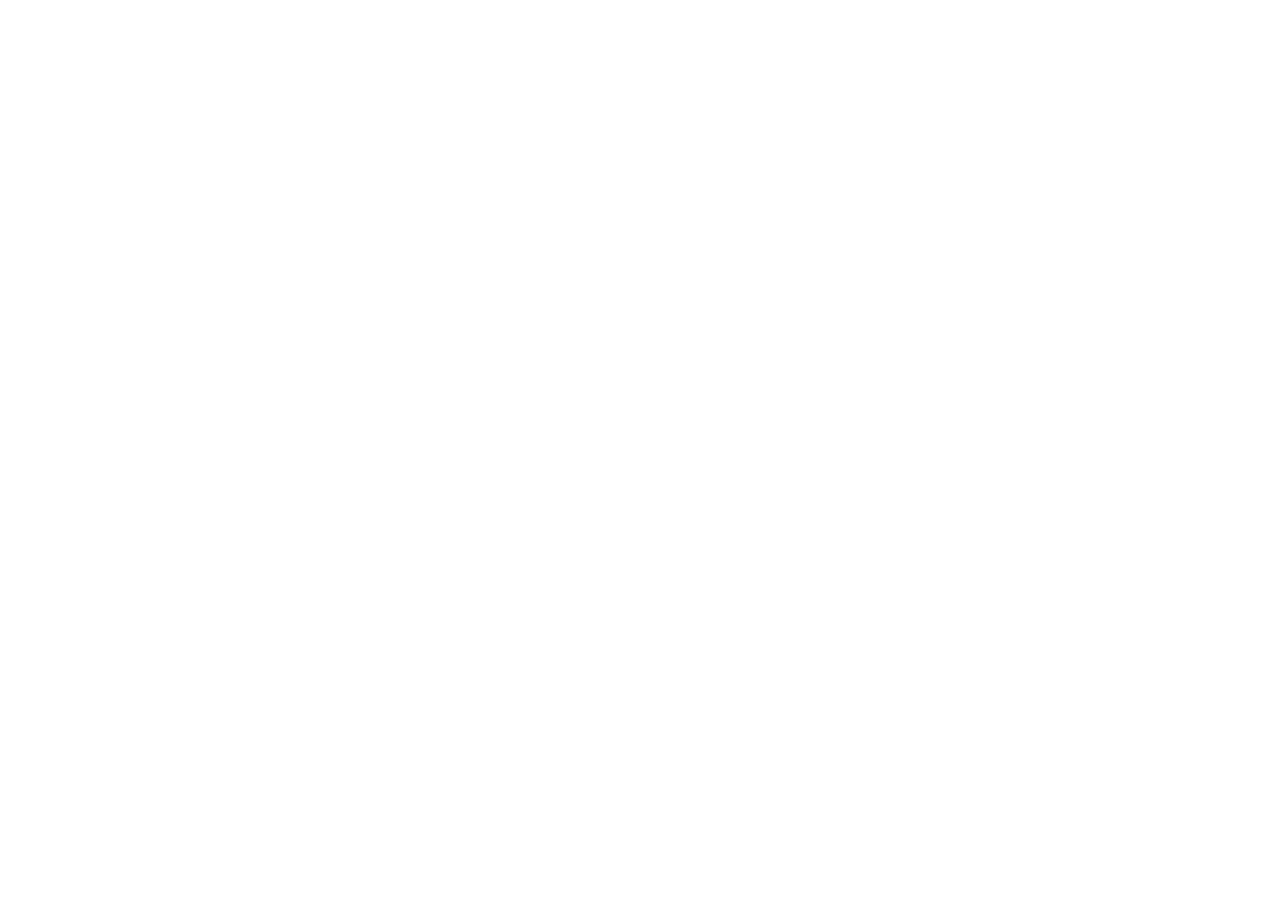
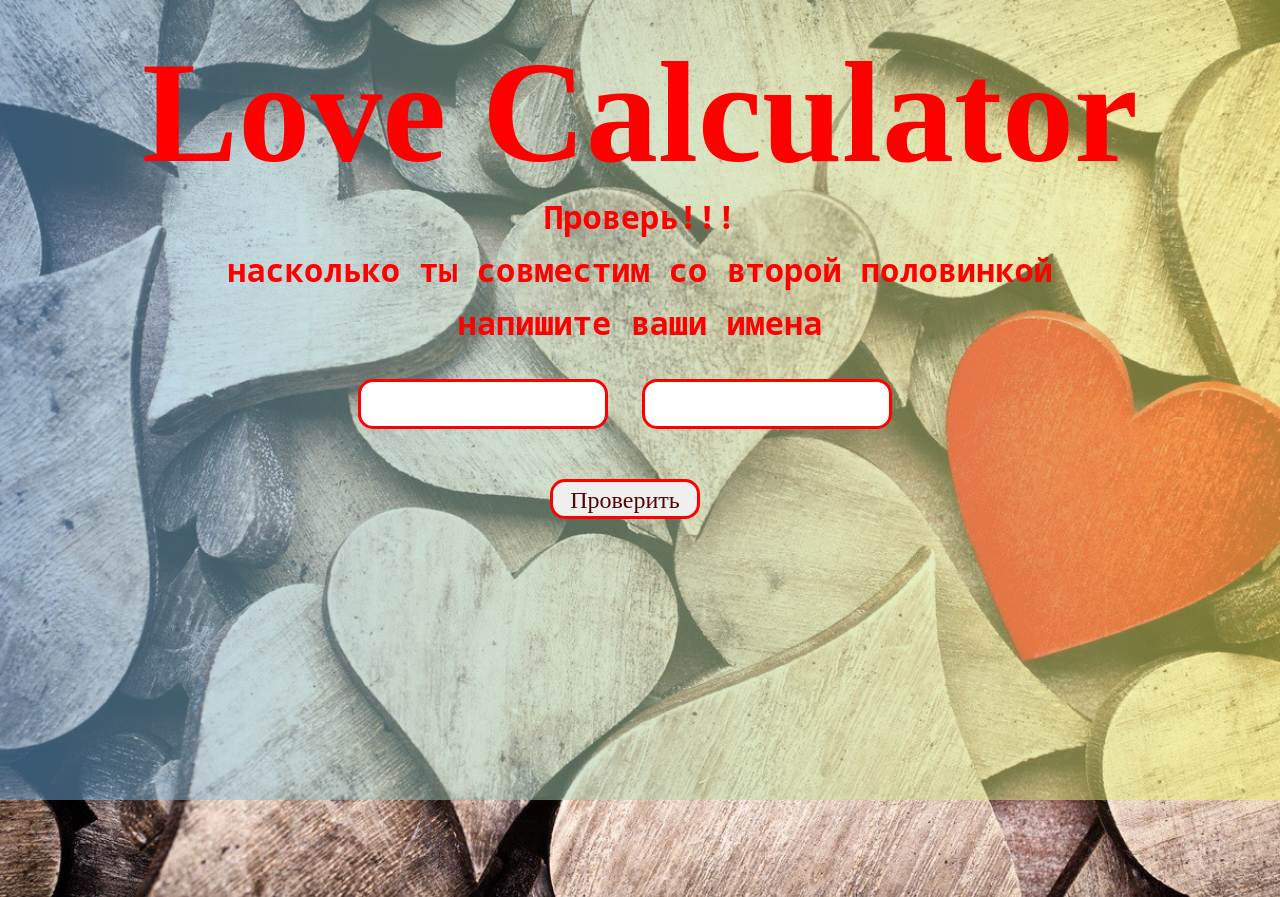
Before and after one commit to alimbaeva/LoveCalculate, a plain HTML site: page index.html in a window 1280 px wide. Before the commit the page ends 800 px from the top, so only its background shows below. Drawn offline with Linux system fonts and the light colour scheme; a web font is replaced by a local one.

Commit message:
add cod, style, script

```diff
--- a/index.html
+++ b/index.html
@@ -6,10 +6,45 @@
     <meta http-equiv="X-UA-Compatible" content="IE=edge">
     <meta name="viewport" content="width=device-width, initial-scale=1.0">
     <title>LoveCalculate</title>
+    <link rel="preconnect" href="https://fonts.googleapis.com">
+    <link rel="preconnect" href="https://fonts.gstatic.com" crossorigin>
+    <link href="https://fonts.googleapis.com/css2?family=Ephesis&family=Noto+Sans+Mono:wght@300;400&display=swap"
+        rel="stylesheet">
+    <link rel="stylesheet" href="css/style.min.css">
 </head>
 
 <body>
+    <main>
 
+        <div class="container">
+            <div class="main">
+                <h1>Love Calculator</h1>
+                <p>
+                    Проверь!!!
+                </p>
+                <p>насколько ты совместим со второй половинкой</p>
+                <p>напишите ваши имена</p>
+                <input type="text" name="first_name">
+                <input type="text" name="last_name"><br>
+                <button onclick="myFunction()">Проверить</button>
+                <h2 class="this"></h2>
+                <div class="gradient"></div>
+            </div>
+        </div>
+    </main>
+    <script>
+        var lovScore = Math.random() * 100;
+        lovScore = Math.floor(lovScore) + 1;
+        function myFunction() {
+            if (lovScore > 70) {
+                document.querySelector(".this").innerHTML = `${lovScore} % <br>
+                горячая любовь`;
+            } else {
+                document.querySelector(".this").innerHTML = lovScore + "%";
+            }
+        }
+
+    </script>
 </body>
 
 </html>
--- /dev/null
+++ b/scss/style.scss
@@ -0,0 +1,86 @@
+* {
+    box-sizing: border-box;
+    padding: 0;
+    margin: 0;
+}
+// font-family: 'Ephesis', cursive;
+// font-family: 'Noto Sans Mono', monospace;
+
+body{
+    background: no-repeat;
+    background-size:cover ;
+    background-image: url(/img/1614854466_5-p-foni-lyubov-6.jpg);
+    height: 897px;
+}
+
+.gradient{
+	content: "";
+	display: block;
+	width: 100%;
+	height: 100%;
+	position: absolute;
+	top: 0;
+	left: 0;
+	background: transparent;
+	background-image: linear-gradient(to left, #f2f567, #6eb0e9);
+	opacity: 0.5;
+    z-index: -1;
+}
+
+.container {
+    width: 1140px;
+    margin: 0 auto;
+
+}
+
+.main{
+    text-align: center;
+    padding: 30px;
+}
+
+h1{
+    font-family: 'Ephesis';
+    font-size: 9em;
+    color: red;
+}
+
+h2{
+    font-family: 'Ephesis';
+    font-size: 5em;
+    color: red;
+}
+p{
+    font-family: 'Noto Sans Mono';
+    color: red;
+    font-size: 2em;
+    font-weight: 700;
+    padding-bottom: 10px;
+}
+
+input{
+    width: 250px;
+    height: 50px;
+    font-family: 'Ephesis';
+    font-size: 2.5em;
+    color: rgb(83, 5, 5);
+    padding: 5px;
+    margin: 25px 30px 25px 0;
+    border: 3px solid red;
+    border-radius: 15px;
+
+}
+
+button{
+    width: 150px;
+    height: 40px;
+    font-family: 'Ephesis';
+    font-size: 1.5em;
+    color: rgb(83, 5, 5);
+    padding: 5px;
+    margin: 25px 30px 25px 0;
+    border: 3px solid red;
+    border-radius: 15px;
+}
+// button:hover{
+//     box-shadow:5ps 3px 5px 2px pink ;
+// }
```
Also changed, not shown: css/style.min.css (added), img/1614854466_5-p-foni-lyubov-6.jpg (added), img/5d6072018fb9d450c6ed.jpg (added), 1 other file.
